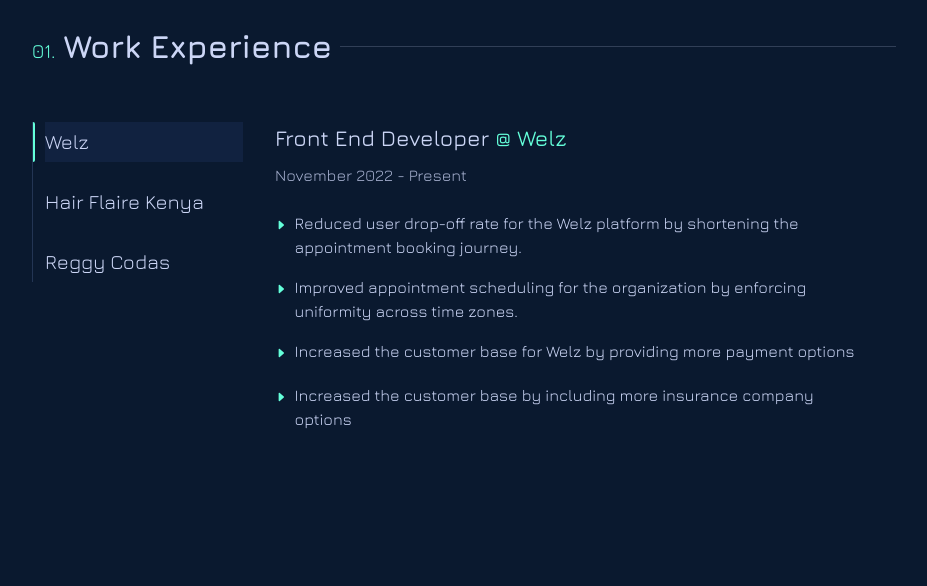
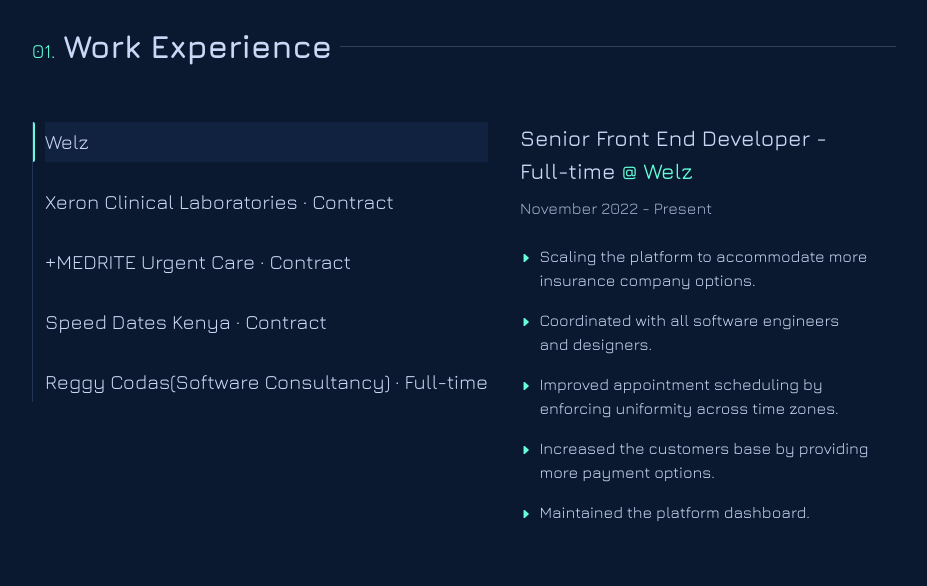
Before and after one commit to PiusKariuki/portfolio, a Vue app: page / in a window 1280 px wide. Shown: the part 1460-2046 px from the top of the page, without its empty margins (176-1103 px from the left). Built offline with nearby package versions, Linux system fonts and the light colour scheme.

Commit message:
Refactor: work experience updates

```diff
--- a/src/modules/Portfolio/sections/WorkExperience.vue
+++ b/src/modules/Portfolio/sections/WorkExperience.vue
@@ -2,9 +2,9 @@
   <div id="experience" class="content-container flex flex-col gap-6 ">
     <heading number="01" text="Work Experience"/>
 
-    <div class="flex flex-col md:flex-row gap-2 w-full mt-7 max-w-5xl">
+    <div class="flex flex-col md:flex-row gap-2 w-full mt-7 maxxl">
       <div
-          class="flex md:flex-col items-center md:items-start h-20 md:h-full md:w-4/12 relative transition overflow-x-scroll
+          class="flex md:flex-col items-center md:items-start h-20 md:h-full md:w-full relative transition overflow-x-scroll
            md:overflow-x-clip md:gap-5 lg:border-l-[1px] border-lightest-navy tab-container"
           role="tablist"
       >
@@ -57,7 +57,7 @@
 
 <script setup>
 import Heading from "@/shared/components/Heading.vue";
-import {computed, onMounted, onUnmounted, reactive} from "vue";
+import {computed, onMounted, reactive} from "vue";
 import {places} from "@/shared/data/placesWorked.js";
 
 
--- a/src/shared/data/placesWorked.js
+++ b/src/shared/data/placesWorked.js
@@ -2,37 +2,74 @@
     {
         id: 0,
         name: "Welz",
-        position: "Front End Developer",
+        position: "Senior Front End Developer - Full-time",
         duration: "November 2022 - Present",
+        location: "Manhattan, New York, United States · Remote",
         link: "https://www.welz.com/",
         roles: [
-            'Reduced  user drop-off rate for the Welz platform by shortening the appointment booking journey.',
-            'Improved appointment scheduling for the organization by enforcing uniformity across time zones.',
-            'Increased the customer base for Welz by providing more payment options',
-            'Increased the customer base by including more insurance company options'
-        ]
+            'Scaling the platform to accommodate more insurance company options.',
+            'Coordinated with all software engineers and designers.',
+            'Improved appointment scheduling by enforcing uniformity across time zones.',
+            'Increased the customers base by providing more payment options.',
+            'Maintained the platform dashboard.'
+        ],
+        skills: ['MVC', 'TailwindCSS', 'Pinia', 'Vue JS']
     },
     {
         id: 1,
-        name: "Hair Flaire Kenya",
-        position: "Full Stack Developer",
-        duration: "July 2022 - November 2022",
-        link: "https://hfk.vercel.app/",
+        name: "Xeron Clinical Laboratories · Contract",
+        position: "Senior Frontend Developer",
+        duration: "Mar 2023 - May 2023",
+        location: "New York, United States · Remote",
+        link: "https://www.xeronlabs.com/",
         roles: [
-            'Broadened the outreach of H.F.K. by providing an elegant design for their e-commerce platform.',
-            'Reduced the user journey by providing more filter options for their product catalog instead of endless scrolling.',
-            'Reduced load times by almost 50% by implementing a graphql API reducing over-fetching and using caching.'
-        ]
+            'Brought the set designed specs to life by implementing elegant interactive interfaces.',
+            'Improved the internet presence of the organization by including more information like google maps directions to their clinics and a service catalog for each of them'
+        ],
+        skills: ['Adobe Illustrator', 'Adobe', 'Pinia', 'Vue JS', 'TailwindCSS']
     },
     {
         id: 2,
-        name: "Reggy Codas",
-        position: "Software Engineer",
-        duration: "November 2021 - June 2022",
+        name: "+MEDRITE Urgent Care · Contract",
+        position: "Senior Frontend Developer",
+        duration: "Jan 2023 - Mar 2023",
+        location: "New York, United States · Remote",
+        link: "https://medriteurgentcare.com/",
+        roles: [
+            'Added a preregistration module to the current medrite platform',
+            'Implemented design specs. into interactive interfaces.',
+            'Handled API integrations and web testing'
+        ],
+        skills: ['TailwindCSS', 'Pinia', 'Vue JS']
+    },
+    {
+        id: 3,
+        name: "Speed Dates Kenya · Contract",
+        position: "Full Stack Engineer",
+        duration: "Jun 2022 - Jan 2023",
+        location: "Nairobi Kenya · Remote",
+        link: "https://www.a-list-events.com/",
+        roles: [
+            'Coming up with a design for their platform.',
+            'Implementing the design into interactive interfaces.',
+            'Persisting data in a MongoDB and implementing business logic in an Express JS and GraphQL environment.',
+            'Building an admin panel for the client.'
+        ],
+        skills: ['Recoil', 'Node JS', 'React JS', 'Express JS', 'MongoDB', 'TailwindCSS', 'GraphQL']
+    },
+    {
+        id: 4,
+        name: "Reggy Codas(Software Consultancy) · Full-time",
+        position: "Full Stack Engineer",
+        duration: "Oct 2021 - Jun 2022",
+        location: "Nakuru Kenya · Remote",
         link: "https://reggycodas.com/",
         roles: [
-            'Increased the company clientele by learning more technologies and frameworks like typescript and NEXT JS.',
-            'Reduced the server costs and load times by 50% on front end interfaces by optimizing build sizes.'
-        ]
+            'Built an e-commerce platform with real-time chat, video and interaction capabilities.',
+            'Designed and implemented interactive interfaces for various client projects.',
+            'Built APIs to enforce business logic and persist data mostly on MongoDB databases.'
+        ],
+        skills: ['Next JS', 'Node JS', 'React JS', 'Express JS', 'MongoDB', 'TailwindCSS', 'GraphQL', 'Vue JS']
     },
+
 ]
```
